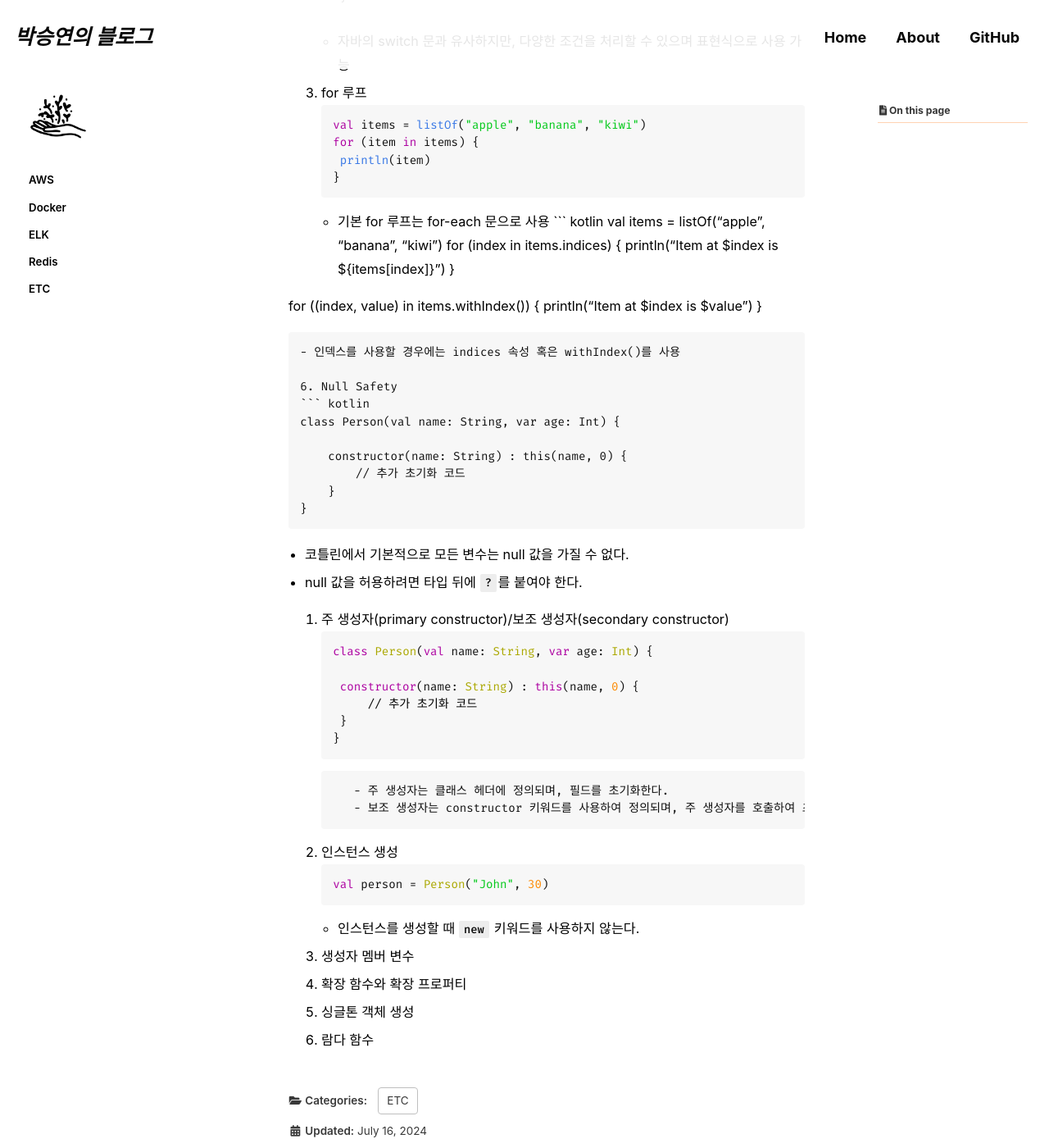
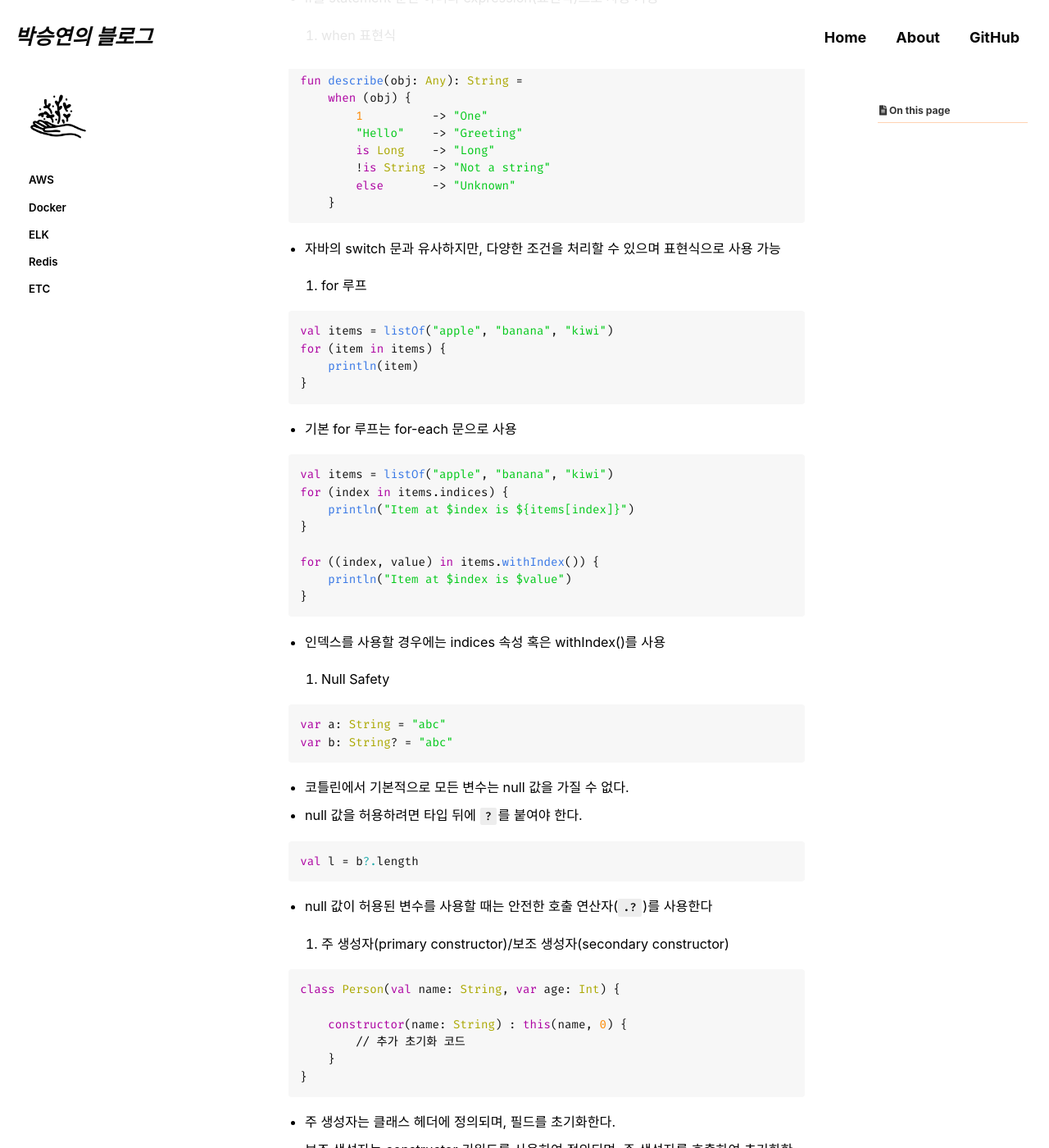
Before and after one commit to seungyeonpark/seungyeonpark.github.io, a Jekyll site: the page built from _posts/etc/2024-07-16-kotlin-basic.md, in a window 1280 px wide and 1400 px high, scrolled down 1433 px. Shown: the whole window at 82% size. Built offline with Jekyll 4.4.1, drawn with Linux system fonts in a browser that asks for light colours; cached includes are drawn as plain includes; some web fonts are replaced; comment, search, counter and statistics services are not loaded; some of the changed text lies outside the part shown.

Commit message:
Docs: kotlin

````diff
--- a/_posts/etc/2024-07-16-kotlin-basic.md
+++ b/_posts/etc/2024-07-16-kotlin-basic.md
@@ -13,10 +13,11 @@
 toc_sticky: true
 
 date: 2024-07-16
-last_modified_at: 2024-07-16
+last_modified_at: 2024-07-17
 ---
 
 1. 변수 선언
+
 ``` kotlin
 val a: Int = 1 // read-only
 var b: Int = 2
@@ -24,11 +25,13 @@
 val c = 3 // read-only
 var d = 4
 ```
+
 - 자바의 경우 Java 10부터 `var` 키워드를 사용하여 지역 변수에 대해서만 타입을 생략할 수 있다.
 - 코틀린은 멤버 변수에서도 타입 생략이 가능하다. 타입을 생략하면 컴파일러가 초기화 값에 따라 타입을 추론한다.
 - immutable 변수는 val, mutable 변수는 var
 
 2. 함수 선언
+
 ``` kotlin
 fun sum(a: Int, b: Int): Int {
     return a + b
@@ -39,31 +42,34 @@
 - 코틀린에서 함수의 리턴 타입을 생략할 수 있는 경우는 아래 두 가지가 있다
 
 3-1. 함수가 `Unit` 타입을 반환
+
 ``` kotlin
 fun printSum(a: Int, b: Int) {
     println("Sum of $a and $b is ${a + b}")
 }
 ```
+
 - 위 함수는 리턴 타입을 명시하지 않았지만, 컴파일러는 해당 함수가 아무 값도 반환하지 않고 Unit 타입을 반환하는 것으로 추론한다.
 - Unit은 자바의 void와 유사하지만, 실제로 반환하는 값이 있는 표현이다.
-
-```
-자바의 void는 실제 타입이 아니며, 반환 값이 없다는 사실을 나타내기 위한 키워드이다.
-코틀린의 Unit은 반환 값이 없음을 나타내는 타입이다. 함수는 실제 Unit 객체를 반환할 수 있다.
-```
+- 자바의 void는 실제 타입이 아니며, 반환 값이 없다는 사실을 나타내기 위한 키워드이다.
+- 코틀린의 Unit은 반환 값이 없음을 나타내는 타입이다. 함수는 실제 Unit 객체를 반환할 수 있다.
 
 3-2. 리턴 타입을 컴파일러가 추론할 수 있을 때
+
 ``` kotlin
 fun sum(a: Int, b: Int) = a + b
 ```
 
 3. if 표현식
+
 ``` kotlin
 fun maxOf(a: Int, b: Int) = if (a > b) a else b
 ```
+
 - if를 statement 뿐만 아니라 expression(표현식)으로 사용 가능
 
 4. when 표현식
+
 ``` kotlin
 fun describe(obj: Any): String =
     when (obj) {
@@ -74,16 +80,20 @@
         else       -> "Unknown"
     }
 ```
+
 - 자바의 switch 문과 유사하지만, 다양한 조건을 처리할 수 있으며 표현식으로 사용 가능
 
 5. for 루프
+
 ``` kotlin
 val items = listOf("apple", "banana", "kiwi")
 for (item in items) {
     println(item)
 }
 ```
+
 - 기본 for 루프는 for-each 문으로 사용
+
 ``` kotlin
 val items = listOf("apple", "banana", "kiwi")
 for (index in items.indices) {
@@ -94,9 +104,27 @@
     println("Item at $index is $value")
 }
 ```
+
 - 인덱스를 사용할 경우에는 indices 속성 혹은 withIndex()를 사용
 
 6. Null Safety
+
+``` kotlin
+var a: String = "abc"
+var b: String? = "abc"
+```
+
+- 코틀린에서 기본적으로 모든 변수는 null 값을 가질 수 없다.
+- null 값을 허용하려면 타입 뒤에 `?`를 붙여야 한다.
+
+``` kotlin
+val l = b?.length
+```
+
+- null 값이 허용된 변수를 사용할 때는 안전한 호출 연산자(`.?`)를 사용한다
+
+6. 주 생성자(primary constructor)/보조 생성자(secondary constructor)
+
 ``` kotlin
 class Person(val name: String, var age: Int) {
 
@@ -105,29 +133,57 @@
     }
 }
 ```
-- 코틀린에서 기본적으로 모든 변수는 null 값을 가질 수 없다.
-- null 값을 허용하려면 타입 뒤에 `?`를 붙여야 한다.
 
-6. 주 생성자(primary constructor)/보조 생성자(secondary constructor)
-``` kotlin
-class Person(val name: String, var age: Int) {
-
-    constructor(name: String) : this(name, 0) {
-        // 추가 초기화 코드
-    }
-}
-```
 - 주 생성자는 클래스 헤더에 정의되며, 필드를 초기화한다.
 - 보조 생성자는 constructor 키워드를 사용하여 정의되며, 주 생성자를 호출하여 초기화한다.
 
 7. 인스턴스 생성
+
 ``` kotlin
 val person = Person("John", 30)
 ```
+
 - 인스턴스를 생성할 때 `new` 키워드를 사용하지 않는다.
 
-6. 생성자 멤버 변수
+8. 확장 함수 (Extension Function)
 
-8. 확장 함수와 확장 프로퍼티
-9. 싱글톤 객체 생성
-7. 람다 함수
+``` kotlin
+fun String.addExclamation(): String {
+    return this + "!"
+}
+
+val message = "Hello"
+println(message.addExclamation()) // Hello!
+```
+
+9. 싱글톤 객체 선언
+
+``` kotlin
+object Database {
+    fun connect() {
+        println("Connected to database")
+    }
+}
+
+Database.connect()
+```
+
+8. 스마트 캐스트 (Smart Casts)
+
+``` kotlin
+fun demo(x: Any) {
+    if (x is String) {
+        // x는 자동으로 String 타입으로 캐스트된다
+    }
+}
+```
+
+- 타입 체크 후 자동으로 타입 캐스트
+
+9. 데이터 클래스 (Data Classes)
+
+``` kotlin
+data class User(val name: String, val age: Int)
+```
+
+- 데이터 클래스는 자동으로 equals(), hashCode(), toString(), copy() 메서드를 생성
````
